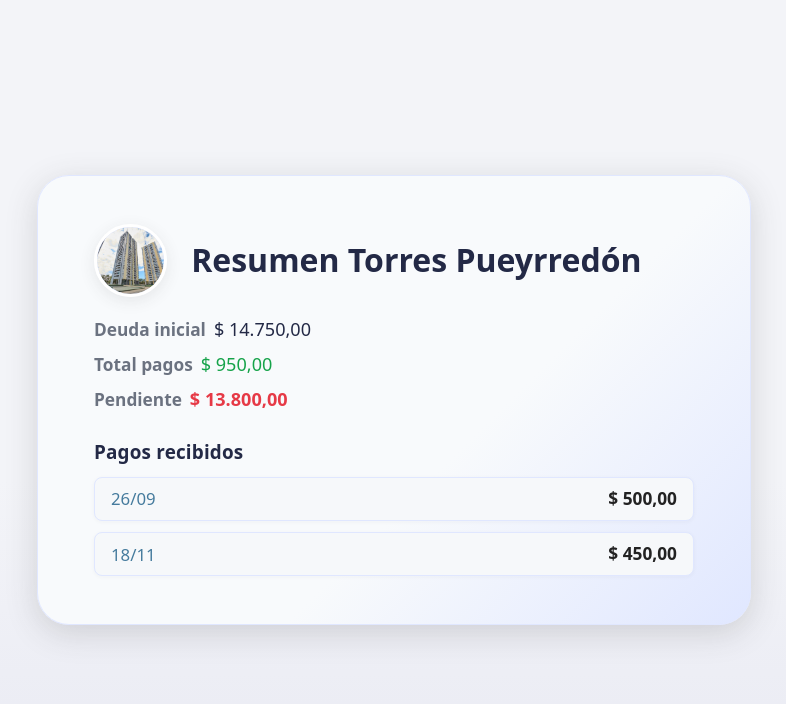
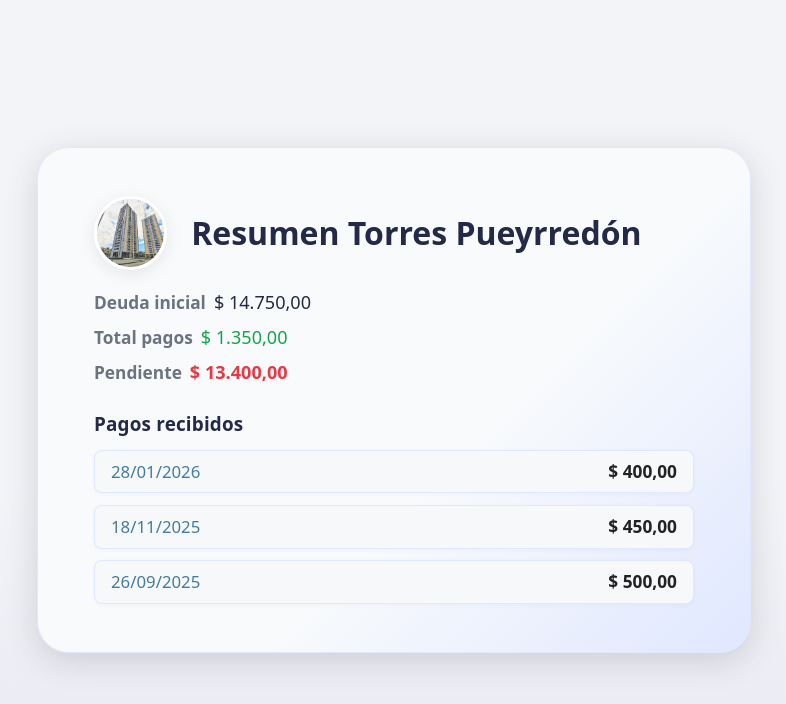
Before and after one commit to maxicopp/hipoteca-app, a React (Vite) app: page / in a window 1280 px wide. Shown: the top 704 px of the page, without its empty margins (246-1032 px from the left). Built offline with nearby package versions, Linux system fonts and the light colour scheme.

Commit message:
Refactor code structure for improved readability and maintainability

```diff
--- a/public/hipoteca.json
+++ b/public/hipoteca.json
@@ -1,7 +1,8 @@
 {
   "deudaInicial": 14750,
   "pagos": [
-    { "fecha": "26/09", "monto": 500 },
-    { "fecha": "18/11", "monto": 450 }
+    { "fecha": "26/09/2025", "monto": 500 },
+    { "fecha": "18/11/2025", "monto": 450 },
+    { "fecha": "28/01/2026", "monto": 400 }
   ]
 }
--- a/src/components/HipotecaCard.jsx
+++ b/src/components/HipotecaCard.jsx
@@ -14,6 +14,16 @@ const formatoARS = (valor) =>
 const HipotecaCard = ({ deudaInicial, pagos }) => {
   const totalPagos = pagos.reduce((acc, pago) => acc + pago.monto, 0);
   const pendiente = deudaInicial - totalPagos;
+  // Ordenar pagos de más reciente a más viejo (por fecha dd/mm)
+  const pagosOrdenados = [...pagos].sort((a, b) => {
+    // Soporta formato dd/mm/yyyy
+    const [da, ma, ya] = a.fecha.split("/").map(Number);
+    const [db, mb, yb] = b.fecha.split("/").map(Number);
+    // Compara por año, luego mes, luego día (mayor primero)
+    if (yb !== ya) return yb - ya;
+    if (mb !== ma) return mb - ma;
+    return db - da;
+  });
   return (
     <div className="hipoteca-card hipoteca-card-modern">
       <div className="hipoteca-header">
@@ -38,7 +48,7 @@ const HipotecaCard = ({ deudaInicial, pagos }) => {
       </div>
       <h3 className="pagos-title">Pagos recibidos</h3>
       <div className="pagos-list">
-        {pagos.map((pago, idx) => (
+        {pagosOrdenados.map((pago, idx) => (
           <div className="pago-item pago-item-modern" key={idx}>
             <span className="fecha">{pago.fecha}</span>
             <span className="monto">{formatoARS(pago.monto)}</span>
--- a/src/data/hipoteca.json
+++ b/src/data/hipoteca.json
@@ -1,8 +1,8 @@
 {
   "deudaInicial": 14750,
   "pagos": [
-    { "fecha": "26/09", "monto": 500 },
-    { "fecha": "18/11", "monto": 450 },
-    { "fecha": "28/01", "monto": 400 }
+    { "fecha": "26/09/2025", "monto": 500 },
+    { "fecha": "18/11/2025", "monto": 450 },
+    { "fecha": "28/01/2026", "monto": 400 }
   ]
 }
```
Also changed, not shown: 1 other file (tests, documents, lock files or other folders).
